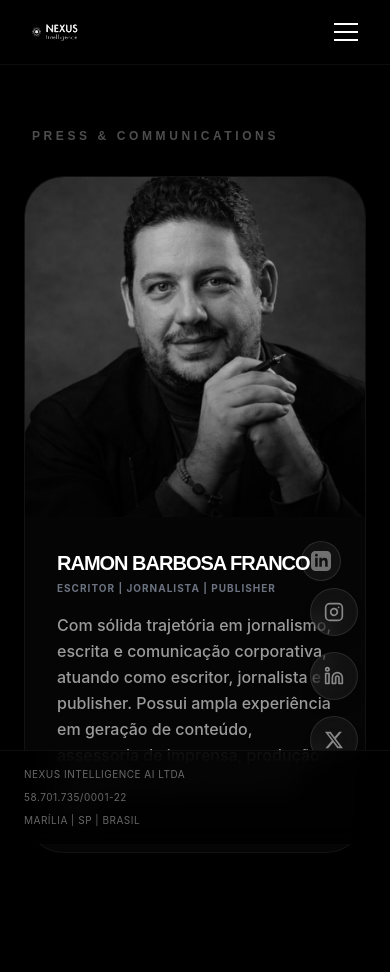
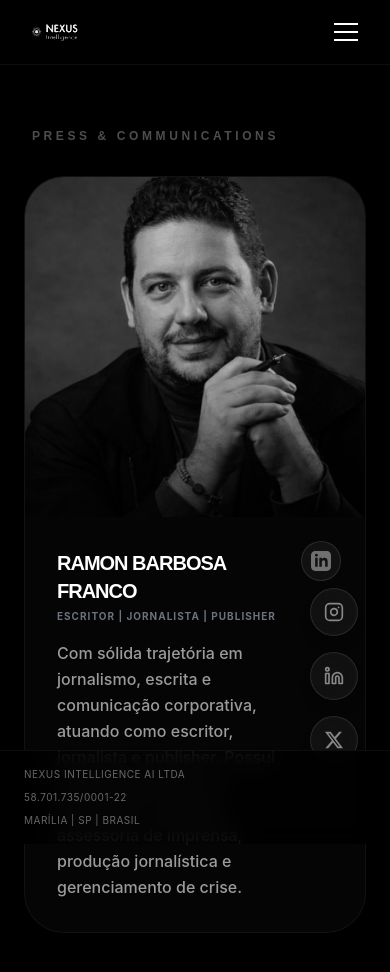
Before and after one commit to renanfmiola-art/webpage-nexus, a Next.js app: page /midia in a window 390 px wide. Shown: the top 972 px of the page. Built offline with nearby package versions, Linux system fonts and the light colour scheme.

Commit message:
Corrigida sobreposição do botão do LinkedIn em dispositivos móveis

```diff
--- a/src/app/founders/page.tsx
+++ b/src/app/founders/page.tsx
@@ -48,7 +48,7 @@ export default function Page() {
                             )}
 
                             <div className="space-y-6">
-                                <div>
+                                <div className="pr-14 md:pr-0">
                                     <h1 className="text-3xl md:text-4xl font-black text-white tracking-tighter mb-2">
                                         {founder.data.name}
                                     </h1>
--- a/src/app/midia/page.tsx
+++ b/src/app/midia/page.tsx
@@ -44,7 +44,7 @@ export default function Page() {
                                     </svg>
                                 </a>
 
-                                <div className="space-y-4">
+                                <div className="space-y-4 pr-12 md:pr-0">
                                     <div>
                                         <h3 className="text-xl md:text-2xl font-black text-white tracking-tighter uppercase">
                                             {t.media.ramon.name}
```
